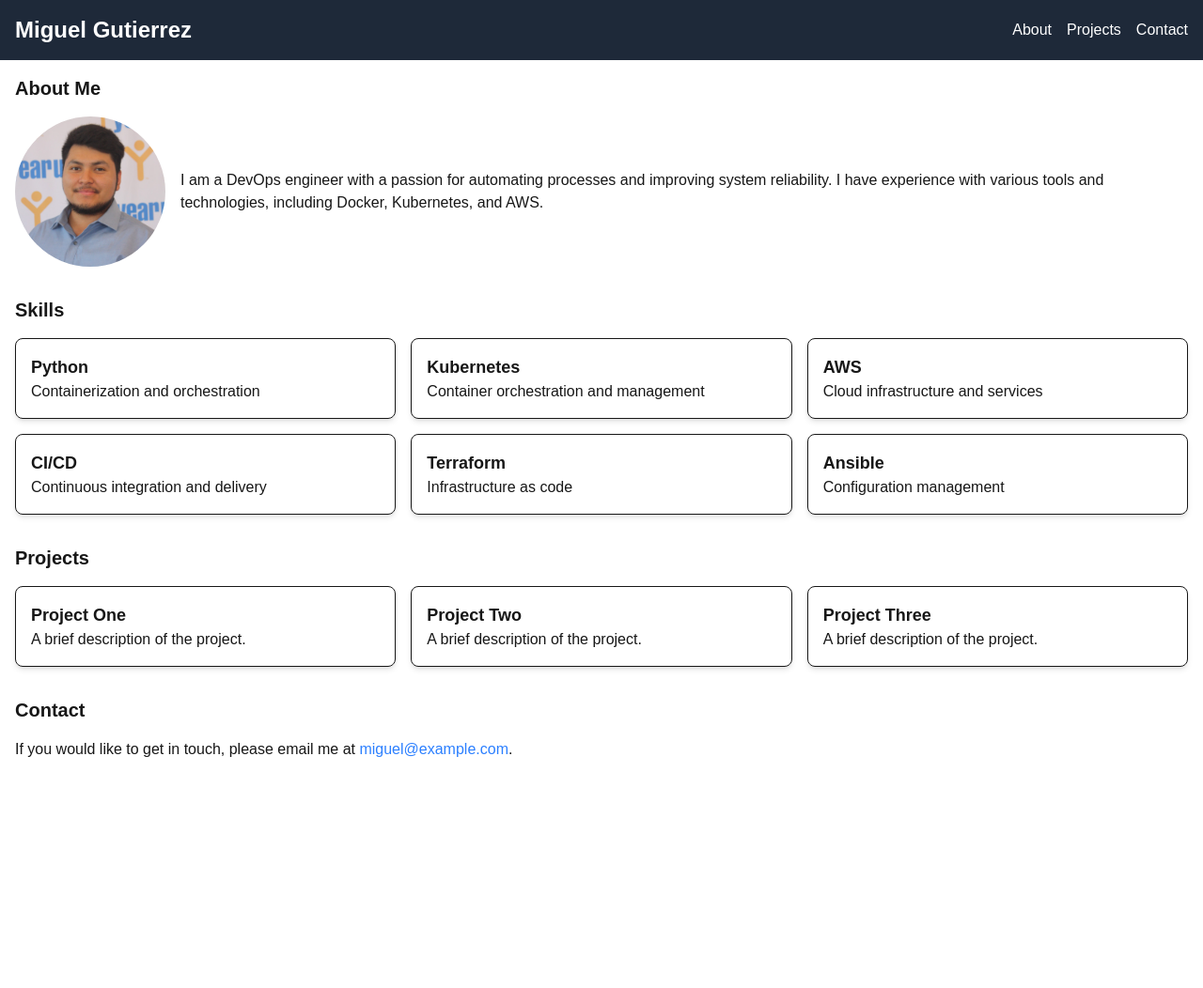
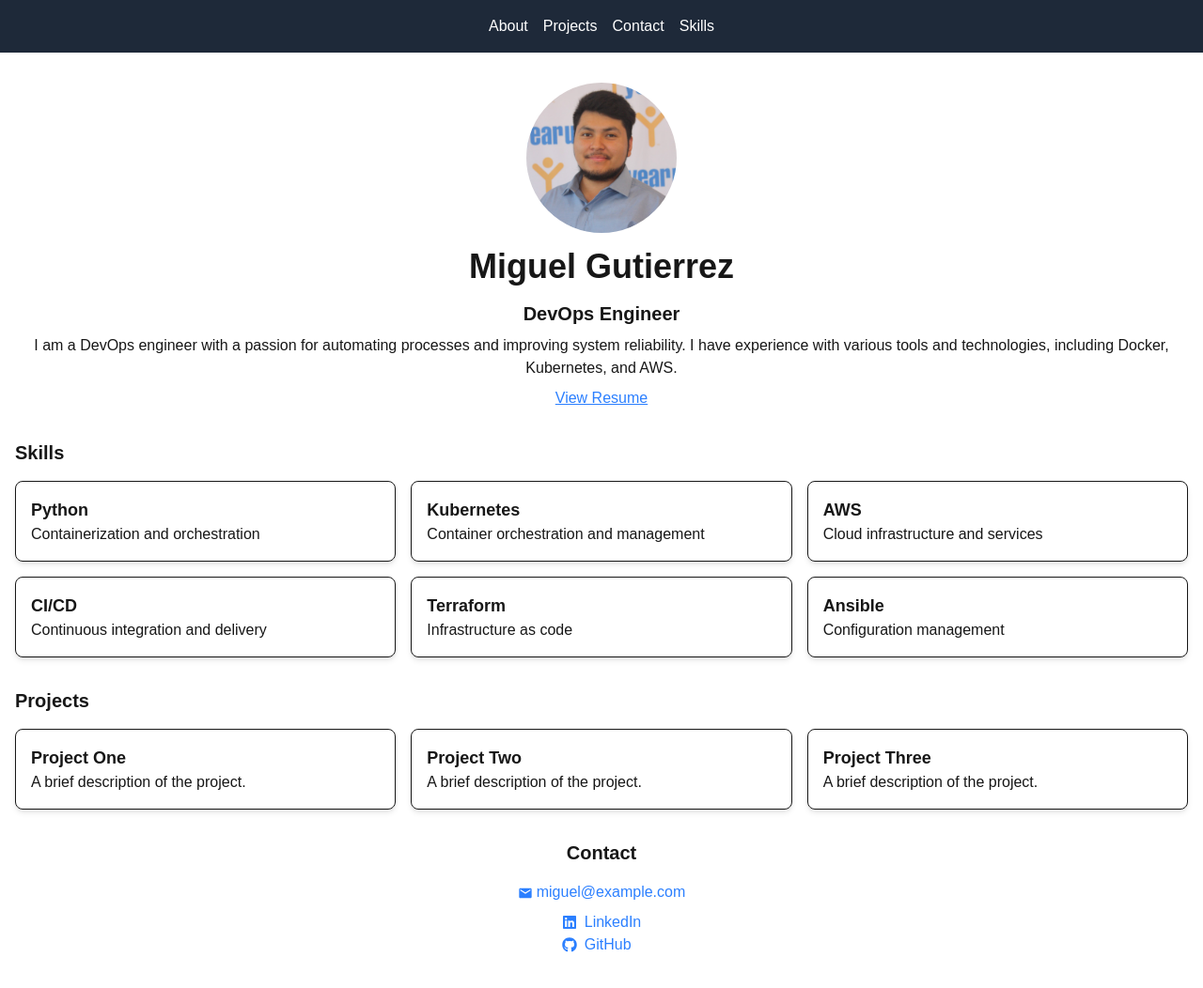
Before and after one commit to miguelgutierrez2017/gmiguel.com, a Next.js app in the folder gmiguel.com/: page / in a window 1280 px wide. Shown: the top 1052 px of the page at 94% size. Before the commit the page ends 858 px from the top, so only its background shows below. Built offline with nearby package versions, Linux system fonts and the light colour scheme.

Commit message:
Enhance bio and contact sections with improved layout and additional links

```diff
--- a/gmiguel.com/src/components/bio.js
+++ b/gmiguel.com/src/components/bio.js
@@ -1,19 +1,28 @@
 export default function Bio() {
   return (
-    <section id="about" className="mb-8">
-      <h2 className="text-xl font-bold mb-4">About Me</h2>
-      <div className="flex items-center mt-4">
+    <section id="about" className="mb-8 flex flex-col items-center">
+      <div className="flex flex-col items-center mt-4">
         <img
           src="/pfp.jpeg"
           alt="Profile Picture"
-          className="w-40 h-40 rounded-full mr-4"
+          className="w-40 h-40 rounded-full mb-4"
         />
-
-        <p>
-          I am a DevOps engineer with a passion for automating processes and
-          improving system reliability. I have experience with various tools and
-          technologies, including Docker, Kubernetes, and AWS.
-        </p>
+        <h2 className="text-4xl font-bold mb-4">Miguel Gutierrez</h2>
+        <h3 className="text-xl font-semibold mb-2">DevOps Engineer</h3>
+        <div className="text-center">
+          <p>
+            I am a DevOps engineer with a passion for automating processes and
+            improving system reliability. I have experience with various tools
+            and technologies, including Docker, Kubernetes, and AWS.
+          </p>
+          <a
+            href="/Resume.pdf"
+            target="_blank"
+            className="text-blue-500 underline mt-2 block"
+          >
+            View Resume
+          </a>
+        </div>
       </div>
     </section>
   );
--- a/gmiguel.com/src/components/contact.js
+++ b/gmiguel.com/src/components/contact.js
@@ -1,17 +1,53 @@
+import { FaLinkedin, FaGithub } from "react-icons/fa";
+import { MdEmail } from "react-icons/md";
+
 export default function Contact() {
   return (
-    <section id="contact" className="mb-8">
+    <section id="contact" className="mb-8 flex flex-col items-center">
       <h2 className="text-xl font-bold mb-4">Contact</h2>
-      <p>
-        If you would like to get in touch, please email me at{" "}
+      <p className="text-center">
         <a
           href="mailto:miguel@example.com"
           className="text-blue-500 hover:underline"
         >
+          <MdEmail className="inline mr-1" />
           miguel@example.com
         </a>
-        .
       </p>
+
+      <ul className="list-none mt-2">
+        <li>
+          <a
+            href="https://www.linkedin.com/in/miguelg2023"
+            className="text-blue-500 hover:underline flex flex-row items-center gap-2"
+            target="_blank"
+            rel="noopener noreferrer"
+          >
+            <FaLinkedin /> LinkedIn
+          </a>
+        </li>
+        <li>
+          <a
+            href="https://github.com/miguelgutierrez2017"
+            className="text-blue-500 hover:underline flex flex-row items-center gap-2"
+            target="_blank"
+            rel="noopener noreferrer"
+          >
+            <FaGithub />
+            GitHub
+          </a>
+        </li>
+        <li>
+          {/* <a
+                    href="https://twitter.com/your-twitter-profile"
+                    className="text-blue-500 hover:underline"
+                    target="_blank"
+                    rel="noopener noreferrer"
+                >
+                    Twitter */}
+          {/* </a> */}
+        </li>
+      </ul>
     </section>
   );
 }
--- a/gmiguel.com/src/components/header.js
+++ b/gmiguel.com/src/components/header.js
@@ -1,12 +1,21 @@
 export default function Header() {
   return (
-      <header className="flex items-center justify-between p-4 bg-gray-800 text-white">
-        <h1 className="text-2xl font-bold">Miguel Gutierrez</h1>
-        <nav className="space-x-4">
-          <a href="#about" className="hover:underline">About</a>
-          <a href="#projects" className="hover:underline">Projects</a>
-          <a href="#contact" className="hover:underline">Contact</a>
-        </nav>
-      </header>
+    <header className="flex items-center justify-center p-4 bg-gray-800 text-white">
+      <h1 className="text-2xl font-bold"></h1>
+      <nav className="space-x-4">
+        <a href="#about" className="hover:underline">
+          About
+        </a>
+        <a href="#projects" className="hover:underline">
+          Projects
+        </a>
+        <a href="#contact" className="hover:underline">
+          Contact
+        </a>
+        <a href="#skills" className="hover:underline">
+          Skills
+        </a>
+      </nav>
+    </header>
   );
 }
```
